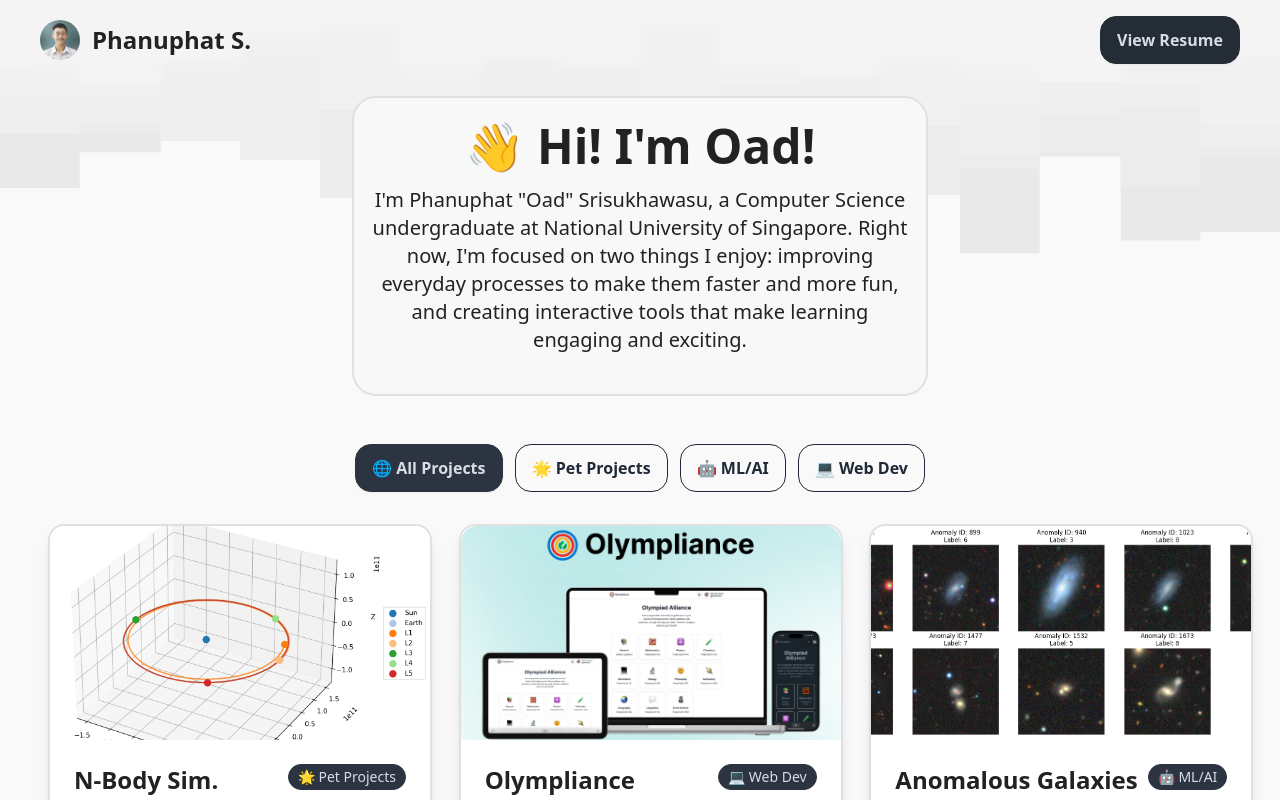
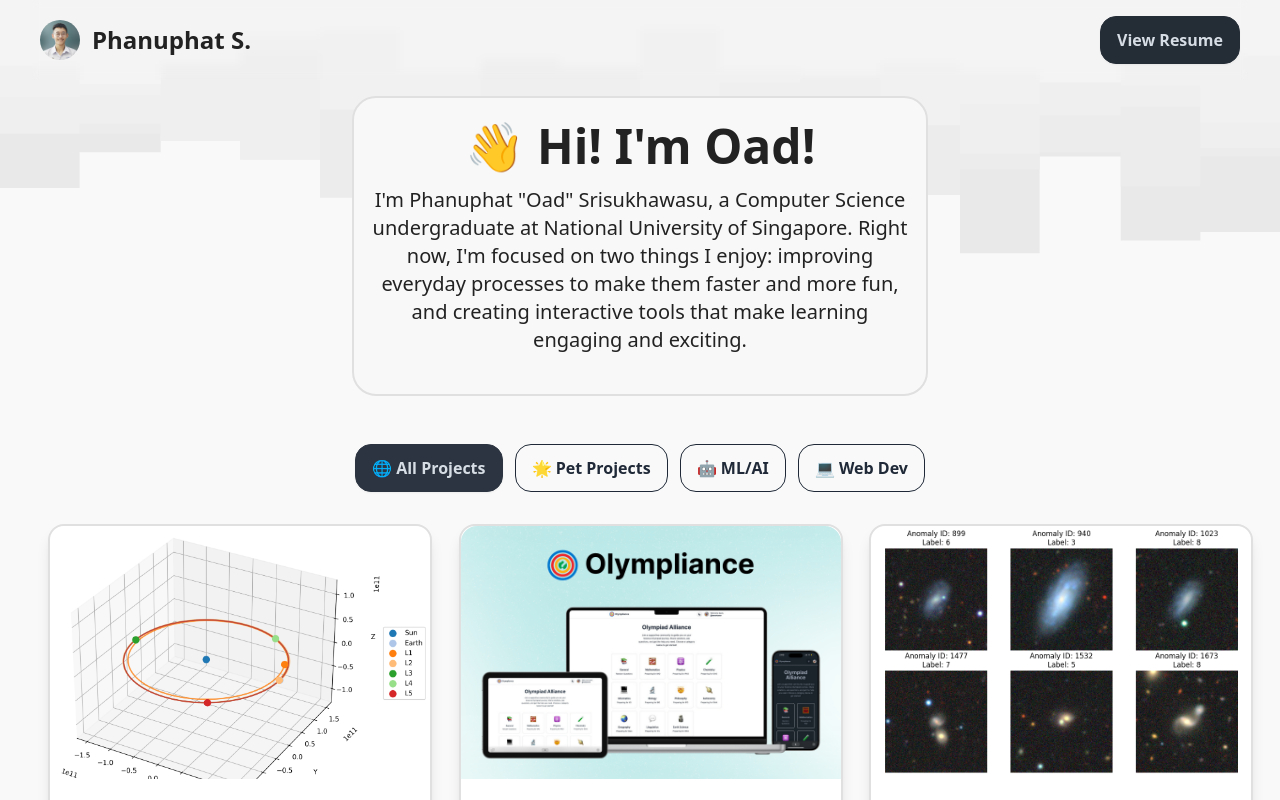
Before and after one commit to oadultradeepfield/phanuphats, a Next.js app: page / in a window 1280 px wide. Shown: the top 800 px of the page. Built offline with nearby package versions, Linux system fonts and the light colour scheme.

Commit message:
update card layout

```diff
--- a/app/components/ProjectCard.tsx
+++ b/app/components/ProjectCard.tsx
@@ -28,7 +28,7 @@ const ProjectCard: React.FC<ProjectCardProps> = ({
     >
       <div className="card h-full w-96 transform border-2 border-[#e0e0e0] bg-base-100 shadow-lg transition-all duration-200 hover:scale-105 hover:shadow-2xl">
         {/* Image container with 3:2 aspect ratio */}
-        <figure className="relative w-full pt-[56.25%]">
+        <figure className="relative w-full pt-[66.67%]">
           <Image
             src={imageUrl}
             alt={imageAlt}
```
